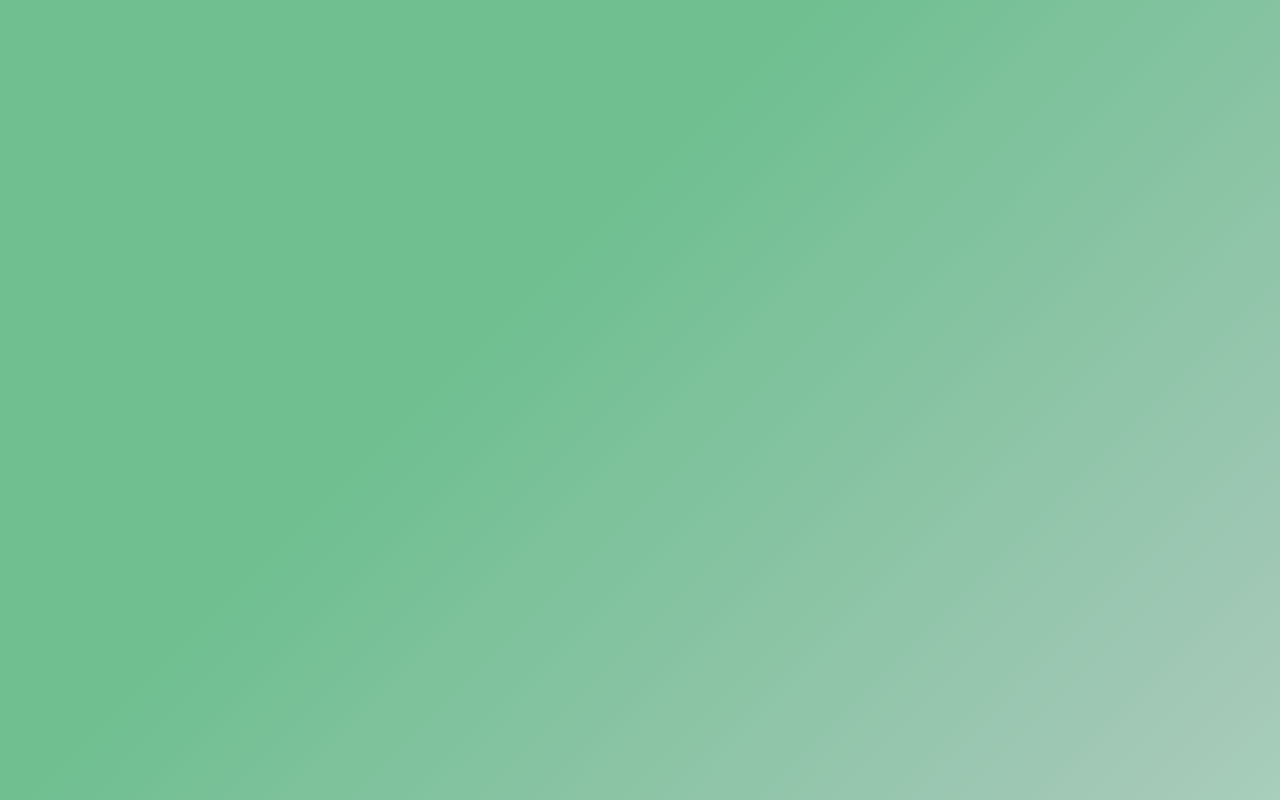
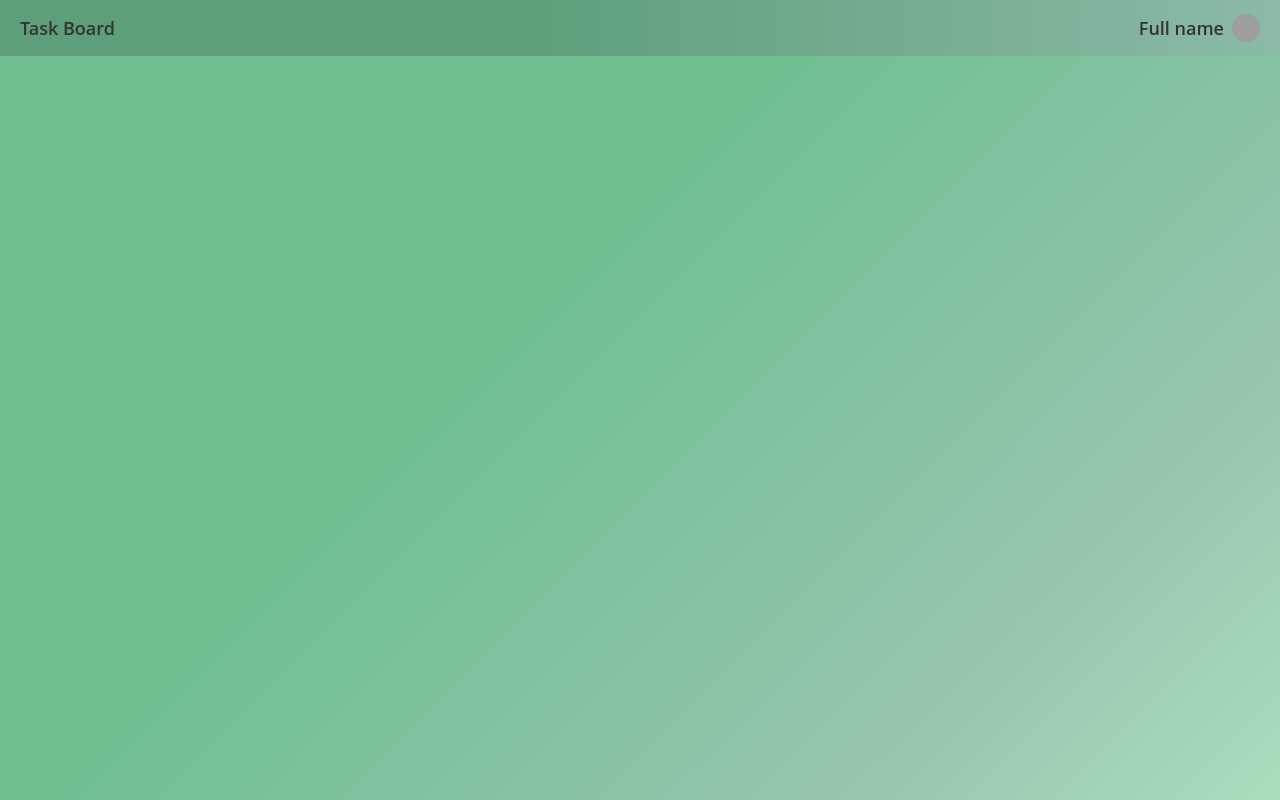
Before and after one commit to AlejandroLucas161/react-vite-project, a React (Vite) app: page /task-board in a window 1280 px wide. Built offline with nearby package versions, Linux system fonts and the light colour scheme; grey boxes are pictures that could not be loaded.

Commit message:
Removed the background animation and added a task board and navbar

```diff
--- a/src/App.tsx
+++ b/src/App.tsx
@@ -1,13 +1,13 @@
 import { FunctionComponent } from "react";
 import { Route, BrowserRouter as Router, Routes } from "react-router-dom";
-import Home from "./pages/Home";
+import { Home, TaskBoard } from "./pages";
 
 const App: FunctionComponent = () => {
   return (
     <Router>
       <Routes>
         <Route path="/react-vite-project" element={<Home />} />
-        <Route path="/task-board" element={<></>} />
+        <Route path="/task-board" element={<TaskBoard />} />
         <Route path="/project-management" element={<></>} />
       </Routes>
     </Router>
--- /dev/null
+++ b/src/components/Navbar/Navbar.tsx
@@ -0,0 +1,22 @@
+import { FunctionComponent } from "react";
+import {
+  NavbarContainer,
+  NavbarItem,
+  UserImage,
+  UserInfoContainer,
+} from "./style";
+
+const NavBar: FunctionComponent = () => {
+  return (
+    <NavbarContainer>
+      <NavbarItem>Task Board</NavbarItem>
+
+      <UserInfoContainer>
+        <NavbarItem>Full name</NavbarItem>
+        <UserImage />
+      </UserInfoContainer>
+    </NavbarContainer>
+  );
+};
+
+export default NavBar;
--- /dev/null
+++ b/src/components/Navbar/index.ts
@@ -0,0 +1 @@
+export { default } from "./Navbar";
--- /dev/null
+++ b/src/components/Navbar/style.ts
@@ -0,0 +1,40 @@
+import { styled } from "@mui/material";
+
+export const NavbarContainer = styled("ul")`
+  display: flex;
+  justify-content: space-between;
+  align-items: center;
+
+  width: 100%;
+  height: 56px;
+
+  margin: 0;
+  padding: 0 20px;
+
+  background: linear-gradient(
+    90deg,
+    rgba(89, 151, 115, 0.8) 40%,
+    rgba(139, 186, 166, 1) 100%
+  );
+
+  overflow: hidden;
+`;
+
+export const NavbarItem = styled("li")`
+  font-size: 18px;
+  font-weight: 600;
+`;
+
+export const UserInfoContainer = styled("div")`
+  display: flex;
+  align-items: center;
+  gap: 8px;
+`;
+
+export const UserImage = styled("div")`
+  width: 28px;
+  height: 28px;
+
+  border-radius: 999px;
+  background-image: url("https://i.pravatar.cc/32");
+`;
--- /dev/null
+++ b/src/components/index.ts
@@ -0,0 +1,3 @@
+import Navbar from "./Navbar";
+
+export { Navbar };
--- a/src/index.css
+++ b/src/index.css
@@ -7,7 +7,9 @@
   color: #333333;
   font-family: "Open Sans", sans-serif;
   line-height: 1;
+
   text-decoration: none;
+  list-style-type: none;
 }
 
 body {
@@ -15,26 +17,11 @@ body {
   min-height: 100vh;
 
   background-repeat: no-repeat;
-  background-size: 150%;
+  background-color: rgba(111, 191, 145, 1);
   background-image: linear-gradient(
     135deg,
-    rgba(111, 191, 145, 1) 30%,
-    rgba(162, 200, 182, 1) 70%,
-    rgba(184, 230, 199, 1) 100%
+    rgba(111, 191, 145, 1) 40%,
+    rgba(162, 200, 182, 0.8) 80%,
+    rgba(184, 230, 199, 0.8) 100%
   );
-  animation: bg-animation 8s ease infinite;
 }
-
-@keyframes bg-animation {
-  0% {
-    background-position: 0 50%;
-  }
-
-  50% {
-    background-position: 100% 50%;
-  }
-
-  100% {
-    background-position: 0 50%;
-  }
-}
--- /dev/null
+++ b/src/pages/TaskBoard/TaskBoard.tsx
@@ -0,0 +1,12 @@
+import { FunctionComponent } from "react";
+import { Navbar } from "../../components";
+
+const TaskBoard: FunctionComponent = () => {
+  return (
+    <>
+      <Navbar />
+    </>
+  );
+};
+
+export default TaskBoard;
--- /dev/null
+++ b/src/pages/TaskBoard/index.ts
@@ -0,0 +1 @@
+export { default } from "./TaskBoard";
--- /dev/null
+++ b/src/pages/index.ts
@@ -0,0 +1,4 @@
+import Home from "./Home";
+import TaskBoard from "./TaskBoard";
+
+export { Home, TaskBoard };
```
